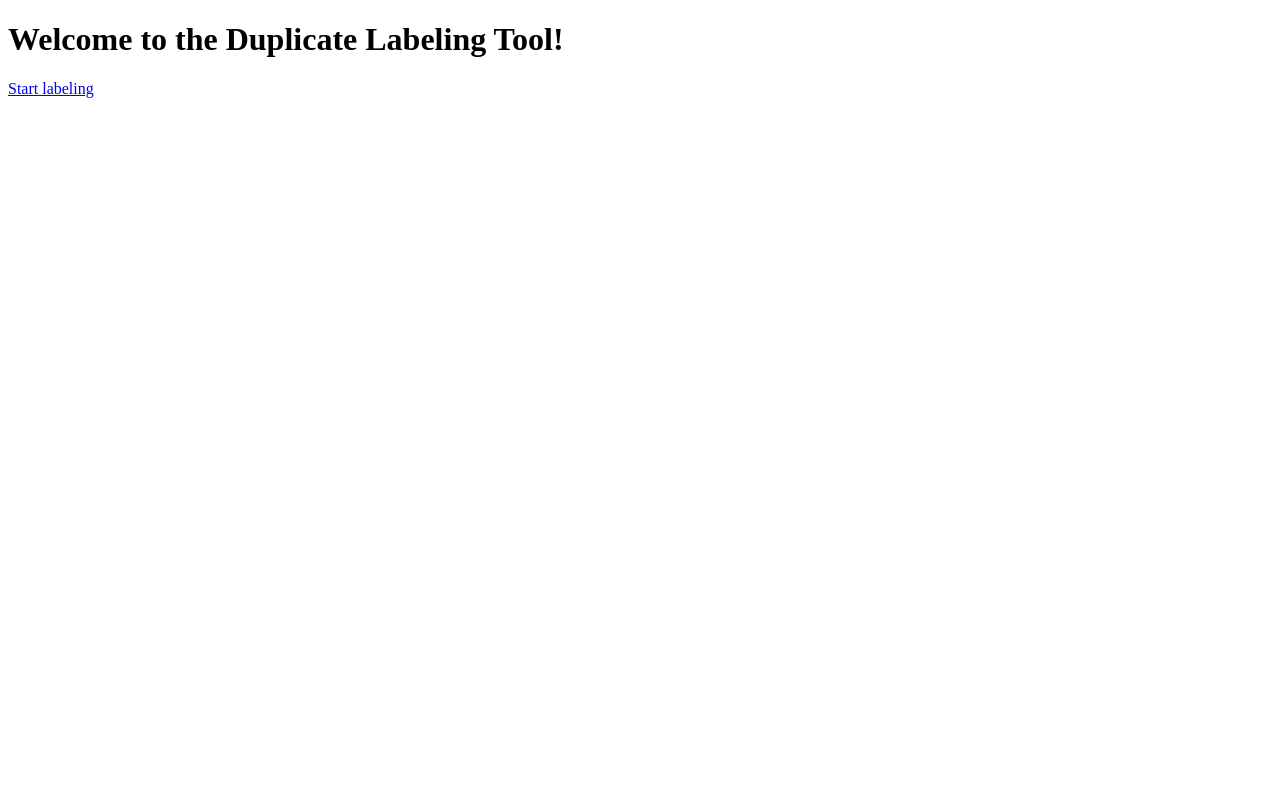
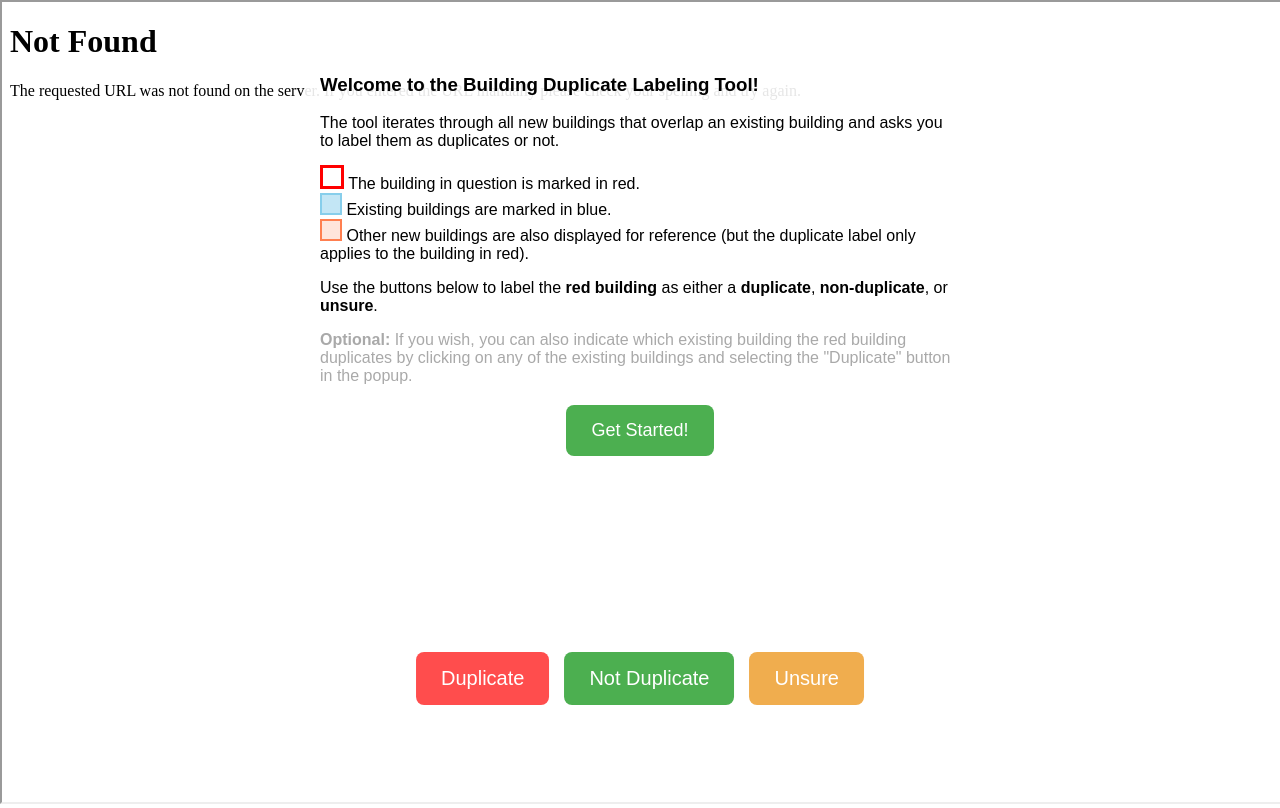
Before and after one commit to ai4up/geo-matcher, a Flask app: template eubucco_conflator/templates/index.html in a window 1280 px wide. Before the commit the page ends 98 px from the top, so only its background shows below. Run offline with Flask 3, Linux system fonts and the light colour scheme; the template is opened without the code that fills it, so the values that code supplies are empty.

Commit message:
Add tutorial with demo data

```diff
--- a/eubucco_conflator/app.py
+++ b/eubucco_conflator/app.py
@@ -8,6 +8,7 @@ from flask import Flask, render_template, request, jsonify
 from flask_executor import Executor
 import folium
 from waitress import serve
+import geopandas as gpd
 
 from eubucco_conflator.state import State as s
 from eubucco_conflator.state import RESULTS_FILE
@@ -22,12 +23,13 @@ def start():
     _clean_maps_dir()
     atexit.register(s.store_results)
 
-    webbrowser.open(f"http://127.0.0.1:5001/show_candidate")
+    webbrowser.open(f"http://127.0.0.1:5001")
     serve(app, host="127.0.0.1", port=5001)
 
 
 @app.route("/")
 def home():
+    _create_tutorial_html()
     return render_template("index.html")
 
 
@@ -67,6 +69,25 @@ def show_candidate(id=None):
 
 def _html_exists(id):
     return (maps_dir / f"candidate_{id}.html").is_file()
+
+
+def _create_tutorial_html():
+    # Load demo data
+    demo_data_path = Path('data', 'demo-candidate.parquet')
+    gdf = gpd.read_parquet(demo_data_path).to_crs("EPSG:4326")
+    candidate = gdf.loc['demo']
+
+    # Initialize map and add demo buildings
+    m = _initialize_map(candidate)
+    _create_existing_buildings_layer(gdf, candidate).add_to(m)
+    _create_new_buildings_layer(gdf, candidate).add_to(m)
+    _create_candidate_building_layer(candidate).add_to(m)
+
+    _add_tutorial_markers(m, gdf, candidate)
+    m.get_root().html.add_child(folium.Element(_demo_labeling_func_js()))
+
+    # Save the map
+    m.save(maps_dir / 'candidate_demo.html')
 
 
 def _create_html(id):
@@ -109,6 +130,22 @@ def _initialize_map(candidate):
     return m
 
 
+def _add_tutorial_markers(m, gdf, candidate):
+    gdf_existing = gdf[gdf['dataset'] != candidate.dataset]
+    folium.Marker(
+        location=[candidate.geometry.centroid.y, candidate.geometry.centroid.x],
+        tooltip='Building to be labeled.',
+        icon=folium.Icon(color='red', icon='info-sign')
+    ).add_to(m)
+
+    for _, row in gdf_existing.iterrows():
+        folium.Marker(
+            location=[row.geometry.centroid.y, row.geometry.centroid.x],
+            tooltip='Existing building. Click on it to indicate that it is being duplicated by the red building.',
+            icon=folium.Icon(color='blue', icon='info-sign')
+        ).add_to(m)
+
+
 def _create_existing_buildings_layer(gdf, candidate):
     existing_buildings = folium.FeatureGroup(name="Existing Buildings")
     gdf_existing = gdf[gdf['dataset'] != candidate.dataset]
@@ -124,7 +161,7 @@ def _create_existing_buildings_layer(gdf, candidate):
 
 
 def _create_new_buildings_layer(gdf, candidate):
-    new_buildings = folium.FeatureGroup(name="New Buildings")
+    new_buildings = folium.FeatureGroup(name="Other New Buildings")
     gdf_new = gdf[(gdf['dataset'] == candidate.dataset) & (gdf.index != candidate.name)]
 
     folium.GeoJson(
@@ -166,6 +203,15 @@ def _labeling_func_js():
     </script>
     """
 
+def _demo_labeling_func_js():
+    return """
+    <script>
+        function labelPair(id, label, existing_id) {
+            alert("Demo only. No data will be saved.");
+        }
+    </script>
+    """
+
 
 def _legend_html():
     return """
@@ -175,8 +221,8 @@ def _legend_html():
                     z-index: 9999; font-size: 14px; padding: 10px;">
             <b style="display: block; margin-bottom: 5px;">Building Layers</b>
             <i style="background: transparent; width: 18px; height: 18px; display: inline-block; border: 3px solid red;"></i> Duplicate Candidate<br>
-            <i style="background: rgba(255, 127, 80, 0.2); width: 18px; height: 18px; display: inline-block; border: 2px solid coral;"></i> New Building<br>
-            <i style="background: rgba(135, 206, 235, 0.5); width: 18px; height: 18px; display: inline-block; border: 2px solid skyblue;"></i> Existing Building
+            <i style="background: rgba(255, 127, 80, 0.2); width: 18px; height: 18px; display: inline-block; border: 2px solid coral;"></i> Other New Buildings<br>
+            <i style="background: rgba(135, 206, 235, 0.5); width: 18px; height: 18px; display: inline-block; border: 2px solid skyblue;"></i> Existing Buildings
         </div>
     """
 
--- a/eubucco_conflator/templates/index.html
+++ b/eubucco_conflator/templates/index.html
@@ -3,10 +3,94 @@
 <head>
     <meta charset="UTF-8">
     <meta name="viewport" content="width=device-width, initial-scale=1.0">
-    <title>Duplicate Labeling Tool</title>
+    <title>Label Candidate Tutorial</title>
+    <style>
+        html, body {
+            height: 100%;
+            margin: 0;
+            padding: 0;
+        }
+
+        #map {
+            width: 100%;
+            height: 100%;
+        }
+
+        #buttons {
+            position: absolute;
+            bottom: 10%;
+            left: 50%;
+            transform: translateX(-50%);
+            z-index: 1000;
+            background: rgba(255, 255, 255, 0.9);
+            padding: 15px;
+            border-radius: 10px;
+            display: flex;
+            gap: 15px;
+        }
+
+        .btn {
+            font-size: 20px;
+            padding: 15px 25px;
+            border: none;
+            border-radius: 8px;
+            cursor: pointer;
+        }
+
+        .btn-yes { background: #ff4d4d; color: white; }
+        .btn-no { background: #4caf50; color: white; }
+        .btn-unsure { background: #f0ad4e; color: white; }
+
+        .btn:hover {
+            opacity: 0.8;
+        }
+
+        #tutorial {
+            position: absolute;
+            top: 5%;
+            left: 50%;
+            transform: translateX(-50%);
+            background: rgba(255, 255, 255, 0.9);
+            padding: 15px;
+            border-radius: 10px;
+            z-index: 1000;
+            width: 50%;
+            font-size: 16px;
+            font-family: Arial, sans-serif;
+        }
+
+        #tutorial p {
+            margin-bottom: 15px;
+        }
+    </style>
 </head>
 <body>
-    <h1>Welcome to the Duplicate Labeling Tool!</h1>
-    <a href="/show_candidate/0">Start labeling</a>
+    <div id="map">
+        <iframe src="{{ url_for('static', filename='maps/candidate_demo.html') }}" width="100%" height="100%"></iframe>
+    </div>
+
+    <div id="tutorial">
+        <h3>Welcome to the Building Duplicate Labeling Tool!</h3>
+        <p>The tool iterates through all new buildings that overlap an existing building and asks you to label them as duplicates or not.</p>
+
+        <i style="background: transparent; width: 18px; height: 18px; display: inline-block; border: 3px solid red;"></i> The building in question is marked in red.<br>
+        <i style="background: rgba(135, 206, 235, 0.5); width: 18px; height: 18px; display: inline-block; border: 2px solid skyblue;"></i> Existing buildings are marked in blue.<br>
+        <i style="background: rgba(255, 127, 80, 0.2); width: 18px; height: 18px; display: inline-block; border: 2px solid coral;"></i> Other new buildings are also displayed for reference (but the duplicate label only applies to the building in red).
+
+        <p>Use the buttons below to label the <strong>red building</strong> as either a <strong>duplicate</strong>, <strong>non-duplicate</strong>, or <strong>unsure</strong>.</p>
+        <p> <span style="color: #A9A9A9"><strong>Optional:</strong> If you wish, you can also indicate which existing building the red building duplicates by clicking on any of the existing buildings and selecting the "Duplicate" button in the popup.</span></p>
+
+        <div style="text-align: center; margin-top: 20px;">
+            <button onclick="window.location.href='/show_candidate'" style="padding: 15px 25px; font-size: 18px; background-color: #4CAF50; color: white; border: none; border-radius: 8px; cursor: pointer;">
+                Get Started!
+            </button>
+        </div>
+    </div>
+
+    <div id="buttons">
+        <button class="btn btn-yes" onclick="alert('Demo only. No data will be saved.');">Duplicate</button>
+        <button class="btn btn-no" onclick="alert('Demo only. No data will be saved.');">Not Duplicate</button>
+        <button class="btn btn-unsure" onclick="alert('Demo only. No data will be saved.');">Unsure</button>
+    </div>
 </body>
 </html>
```
Also changed, not shown: 1 other file.
